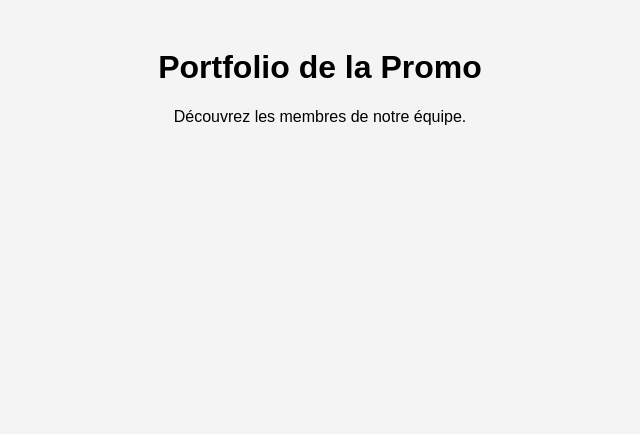
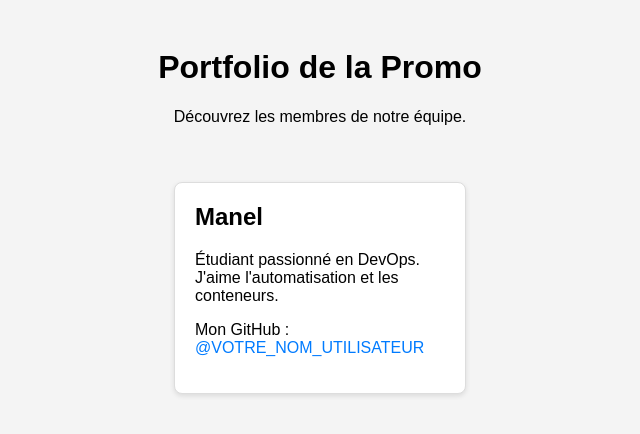
Before and after one commit to wiem-kb/tp-devops-collaboration, a plain HTML site: page index.html in a window 1280 px wide. Shown: the whole page, without its empty margins (320-960 px from the left). Drawn offline with Linux system fonts and the light colour scheme.

Commit message:
feat: Ajoute la carte de manel

```diff
--- a/index.html
+++ b/index.html
@@ -13,7 +13,12 @@
     </header>
     <main>
         <section class="card-container">
-            <!-- Les cartes des étudiants seront ajoutées ici -->
+            <!-- Votre carte à ajouter -->
+<div class="card">
+    <h2>Manel</h2>
+    <p>Étudiant passionné en DevOps. J'aime l'automatisation et les conteneurs.</p>
+    <p>Mon GitHub : <a href="https://github.com/VOTRE_NOM_UTILISATEUR" target="_blank">@VOTRE_NOM_UTILISATEUR</a></p>
+</div>
         </section>
     </main>
 </body>
```
